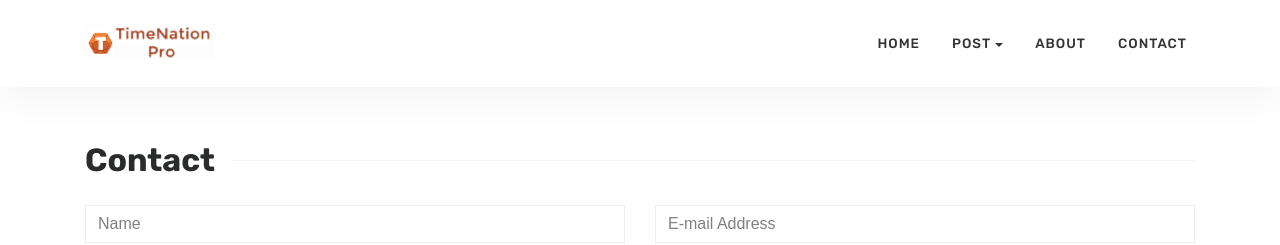
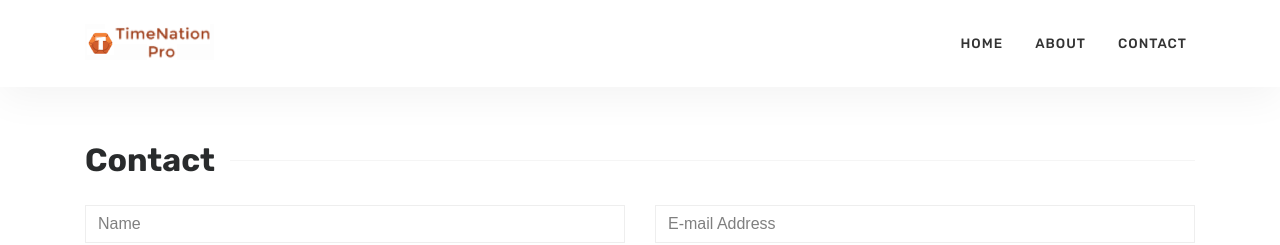
Before and after one commit to nazeerbai/timenationpro, a Jekyll site: the page built from contact.html, in a window 1280 px wide. Shown: the top 245 px of the page. Built offline with Jekyll 4.4.1, drawn with Linux system fonts in a browser that asks for light colours.

Commit message:
menu commented

```diff
--- a/_layouts/default.html
+++ b/_layouts/default.html
@@ -60,13 +60,14 @@
                 <a class="nav-link" href="{{ site.baseurl }}/index.html">Home</a>
                 </li>
 
-                <li class="nav-item dropdown">
+                <!--<li class="nav-item dropdown">
                     <a class="nav-link dropdown-toggle" href="#" id="dropdown01" data-toggle="dropdown" aria-haspopup="true" aria-expanded="false">Post</a>
-                    <div class="dropdown-menu" aria-labelledby="dropdown01">
+                    <!<div class="dropdown-menu" aria-labelledby="dropdown01">
                     <a class="dropdown-item" href="{{ site.baseurl }}/jekyll/tutorial/2018/01/12/is-intelligence-enough.html">Left Sidebar</a>
                     <a class="dropdown-item" href="{{ site.baseurl }}/jekyll/tutorial/2018/01/12/red-riding.html">Right Sidebar</a>
                     </div>
                 </li>
+              -->
 
                 <li class="nav-item">
                     <a class="nav-link" href="{{ site.baseurl }}/about">About</a>
```
